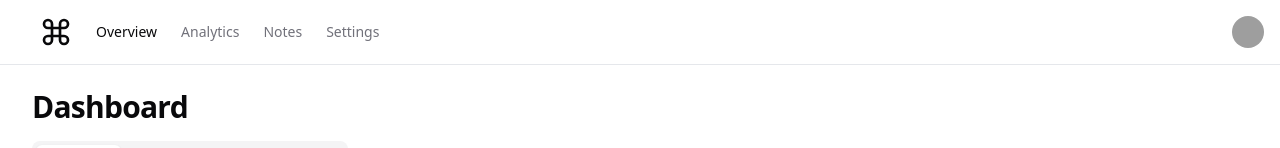
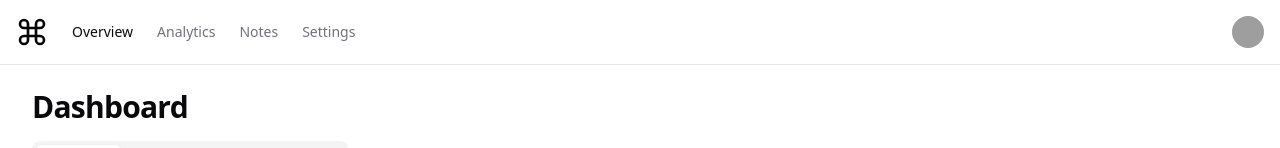
Before and after one commit to muku007-codes/TODO-Firebase, a React (Vite) app: page /overview in a window 1280 px wide. Shown: the top 148 px of the page. Built offline with nearby package versions, Linux system fonts and the light colour scheme; no server answers; the database is empty; sample sign-in values are in the browser's storage; grey boxes are pictures that could not be loaded.

Commit message:
Replace logo in DashboardPage with Icons component and comment out logo link in MainNav

```diff
--- a/src/app/dashboard/page.tsx
+++ b/src/app/dashboard/page.tsx
@@ -4,6 +4,7 @@ import { MainNav } from "@/components/main-nav";
 import { UserNav } from "@/components/user-nav";
 import { useFirebase } from "@/Context/Firebase";
 import { useNavigate } from "react-router-dom";
+import { Icons } from "@/components/auth components/icons";
 
 export default function DashboardPage() {
   const { isLoggedIn } = useFirebase();
@@ -19,6 +20,7 @@ export default function DashboardPage() {
     <div className="flex min-h-screen flex-col custom-scroll-bar">
       <div className="border-b">
         <div className="flex h-16 items-center px-4">
+        <Icons.logo className="h-8 w-8" />
           <MainNav className="mx-6" />
           <div className="ml-auto flex items-center space-x-4">
             {/* <Header /> */}
--- a/src/components/main-nav.tsx
+++ b/src/components/main-nav.tsx
@@ -13,12 +13,12 @@ export function MainNav({
       className={cn("flex items-center space-x-4 lg:space-x-6", className)}
       {...props}
     >
-      <Link
+      {/* <Link
         to="/overview"
         className="text-sm font-medium transition-colors hover:text-primary"
       >
         <Icons.logo className="h-8 w-8" />
-      </Link>
+      </Link> */}
       <Link
         to="/overview"
         className="text-sm font-medium transition-colors hover:text-primary"
```
